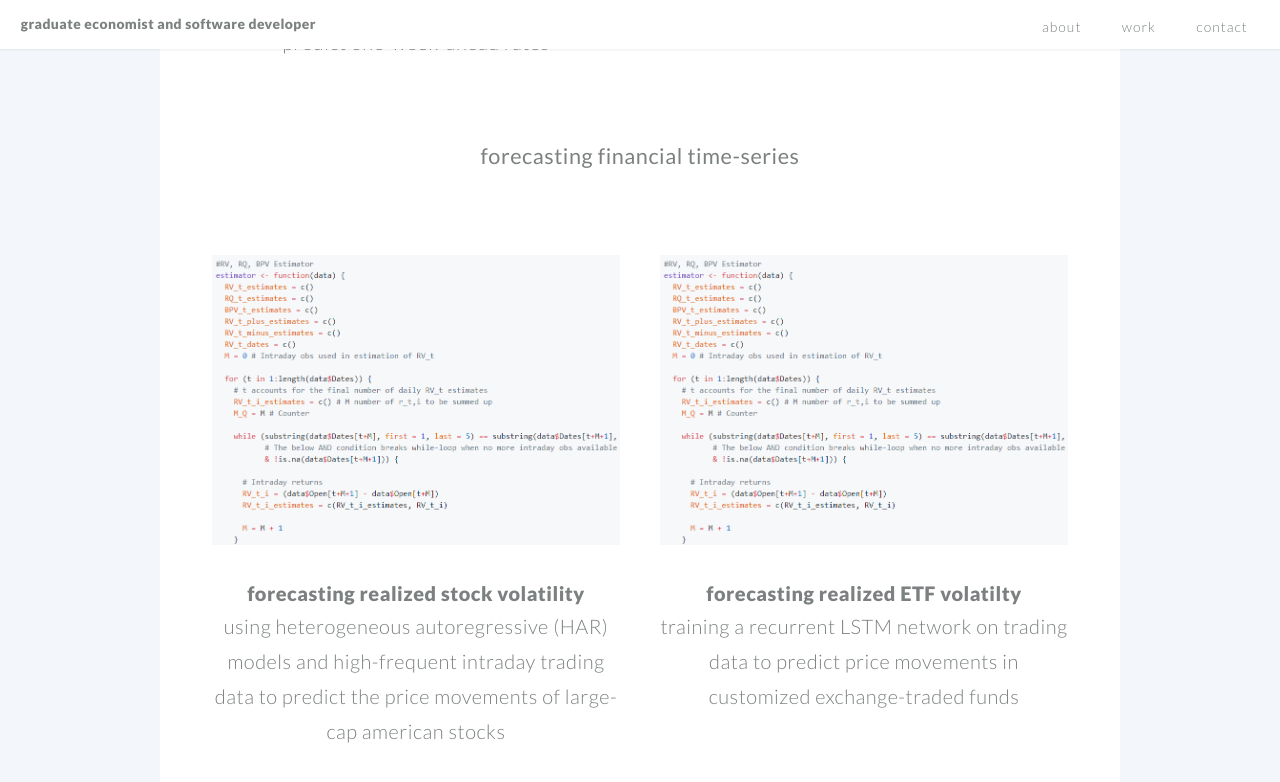
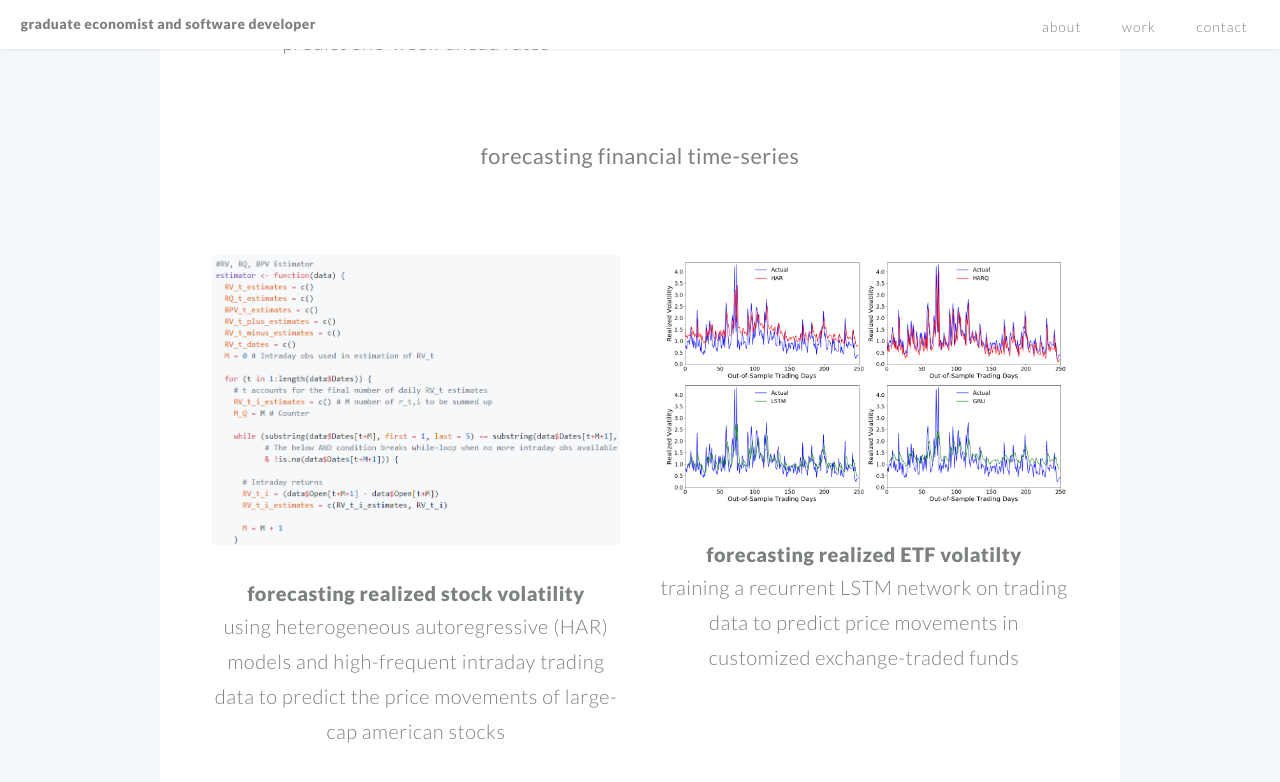
Before and after one commit to jacob-hein/jacobhein.com, a Jekyll site: the page built from index.md, in a window 1280 px wide and 900 px high, scrolled down 3010 px. Shown: the top 782 px of the window. Built offline with Jekyll 4.4.1, drawn with Linux system fonts in a browser that asks for light colours.

Commit message:
Update work.yml

```diff
--- a/_data/work.yml
+++ b/_data/work.yml
@@ -32,7 +32,7 @@ work:
         image: /images/ex5.png
         link: https://github.com/jacobshein/HAR-models-forecasting-realized-volatility-in-US-stocks
       - item: example6.html
-        image: /images/ex5.PNG
+        image: /images/ex6.PNG
         link: https://github.com/jacobshein/Machine-learning-vs.-autoregression-forecasting-ETF-realized-volatilty
       #- item: example2.html
       #  image: /images/LA3.jpg
```
